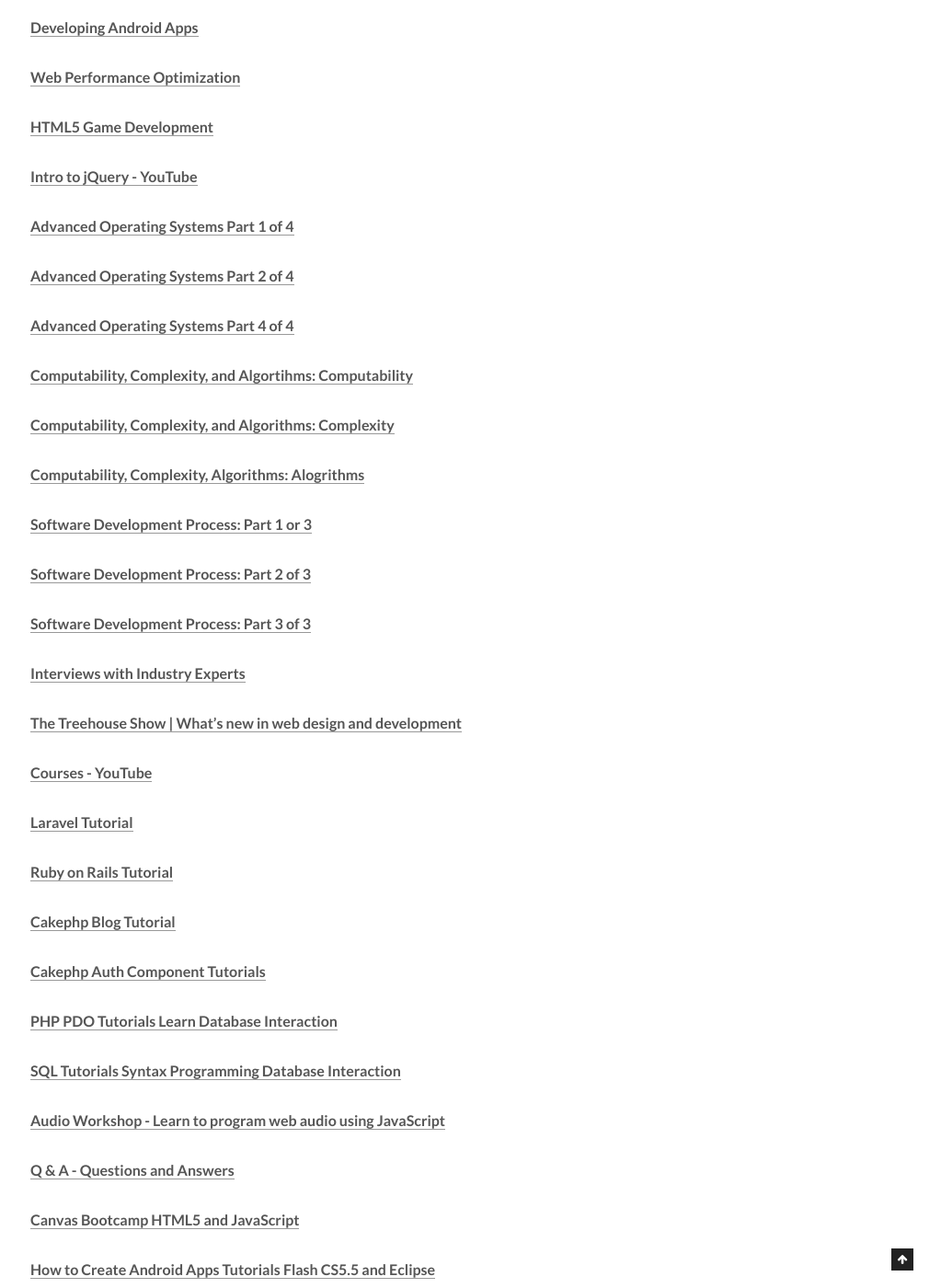
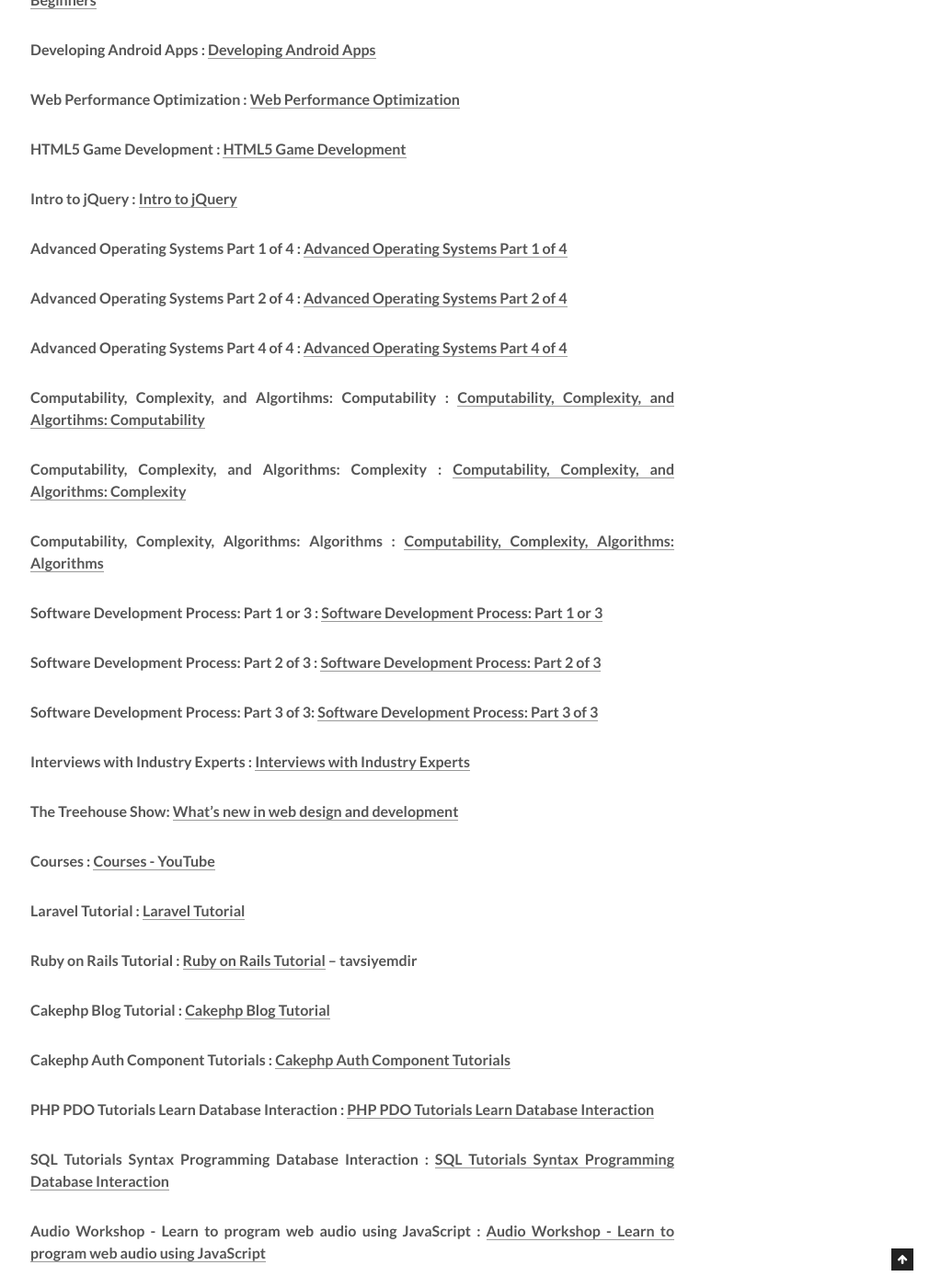
Before and after one commit to sergenp/sergenp.github.io, a Jekyll site: the page built from _posts/2016-11-19-youtubetutlar-tut.md, in a window 1280 px wide and 1400 px high, scrolled down 5146 px. Shown: the whole window at 92% size, without its empty margins (257-1280 px from the left). Built offline with Jekyll 4.4.1, drawn with Linux system fonts in a browser that asks for light colours; some of the changed text lies outside the part shown.

Commit message:
Update 2016-11-19-youtubetutlar-tut.md

```diff
--- a/_posts/2016-11-19-youtubetutlar-tut.md
+++ b/_posts/2016-11-19-youtubetutlar-tut.md
@@ -40,19 +40,19 @@
 
 #### Physics Puzzle Game Development w/ Construct 2 Playlist thenewboston : [Physics Puzzle Game Development w/ Construct 2 Playlist](https://www.youtube.com/playlist?list=PL6gx4Cwl9DGDexNbWi0uPBP6buduUZO3Q)
 
-#### [C Programming Tutorials](https://www.youtube.com/playlist?list=PL6gx4Cwl9DGAKIXv8Yr6nhGJ9Vlcjyymq)
+#### C Programming Tutorials:[C Programming Tutorials](https://www.youtube.com/playlist?list=PL6gx4Cwl9DGAKIXv8Yr6nhGJ9Vlcjyymq)
 
 #### Java Game Development with Slick Playlist thenewboston : [Java Game Development with Slick Playlist](https://www.youtube.com/playlist?list=PL210C2267A8922854)
 
 #### R Programming Tutorials Playlist thenewboston : [R Programming Tutorials Playlist](https://www.youtube.com/playlist?list=PL6gx4Cwl9DGCzVMGCPi1kwvABu7eWv08P)
 
-#### [Python GUI with Tkinter Playlist](https://www.youtube.com/playlist?list=PL6gx4Cwl9DGBwibXFtPtflztSNPGuIB_d)
+#### Python GUI with Tkinter Playlist : [Python GUI with Tkinter Playlist](https://www.youtube.com/playlist?list=PL6gx4Cwl9DGBwibXFtPtflztSNPGuIB_d)
 
-#### [Responsive Web Design Playlist](https://www.youtube.com/playlist?list=PL6gx4Cwl9DGBaTsb1nse1UU48d_q7glGT)
+#### Responsive Web Design Playlist : [Responsive Web Design Playlist](https://www.youtube.com/playlist?list=PL6gx4Cwl9DGBaTsb1nse1UU48d_q7glGT)
 
-#### [Python 3.4 Programming Tutorials](https://www.youtube.com/playlist?list=PL6gx4Cwl9DGAcbMi1sH6oAMk4JHw91mC_)
+#### Python 3.4 Programming Tutorials : [Python 3.4 Programming Tutorials](https://www.youtube.com/playlist?list=PL6gx4Cwl9DGAcbMi1sH6oAMk4JHw91mC_)
 
-#### [Pygame (Python Game Development) Playlist](https://www.youtube.com/playlist?list=PL6gx4Cwl9DGAjkwJocj7vlc_mFU-4wXJq)
+#### Pygame (Python Game Development) Playlist: [Pygame (Python Game Development) Playlist](https://www.youtube.com/playlist?list=PL6gx4Cwl9DGAjkwJocj7vlc_mFU-4wXJq)
 
 #### Node.js Tutorials for Beginners thenewboston :[ Node.js Tutorials for Beginners](https://www.youtube.com/playlist?list=PL6gx4Cwl9DGBMdkKFn3HasZnnAqVjzHn_)
 
@@ -96,7 +96,7 @@
 
 #### WordPress Tutorials Abdul Khan : [WordPress Tutorials](https://www.youtube.com/playlist?list=PL3oMl9a6mutmSV03tKWD3FA8jEuR5UdEc)
 
-#### [PHP Tutorials - YouTube](https://www.youtube.com/playlist?list=PL3oMl9a6mutnj7MgaxJaa3jPv-8aGyG6y)
+#### PHP Tutorials - YouTube : [PHP Tutorials - YouTube](https://www.youtube.com/playlist?list=PL3oMl9a6mutnj7MgaxJaa3jPv-8aGyG6y)
 
 #### PHP Registration form Abdul Khan :[ PHP Registration form (Complete)](https://www.youtube.com/playlist?list=PL3oMl9a6mutmCqVoHrhFd5LpQUbZR128v)
 
@@ -110,29 +110,29 @@
 
 #### How To Make Your First Website LevelUpTuts :[ How To Make Your First Website](https://www.youtube.com/playlist?list=PLLnpHn493BHHhCVlCRhAMpeFwDH2BTE3p)
 
-#### [PostCSS Tutorials](https://www.youtube.com/playlist?list=PLLnpHn493BHFvjZzyYrQP0RTsG-Al7j9m)
+#### PostCSS Tutorials : [PostCSS Tutorials](https://www.youtube.com/playlist?list=PLLnpHn493BHFvjZzyYrQP0RTsG-Al7j9m)
 
-#### [Drupal Theming - Adaptive Theme](https://www.youtube.com/playlist?list=PLLnpHn493BHHjphLKxHkqkrZ33Z0FeiMK)
+#### Drupal Theming - Adaptive Theme : [Drupal Theming - Adaptive Theme](https://www.youtube.com/playlist?list=PLLnpHn493BHHjphLKxHkqkrZ33Z0FeiMK)
 
 #### Polymer 1.0 Tutorials LevelUpTuts : [Polymer 1.0 Tutorials](https://www.youtube.com/playlist?list=PLLnpHn493BHGhoGAb2PRKzv4Zw3QoatK-)
 
 #### AngularJS For Everyone LevelUpTuts : [AngularJS For Everyone](https://www.youtube.com/playlist?list=PLLnpHn493BHF6utwkwpo7RN-GPg1sZhvK)
 
-#### [Magento Community Tutorials](https://www.youtube.com/playlist?list=PL3B0BAAF482B16EAB)
+#### Magento Community Tutorials : [Magento Community Tutorials](https://www.youtube.com/playlist?list=PL3B0BAAF482B16EAB)
 
-#### [Drupal 7 Tutorials](https://www.youtube.com/playlist?list=PL15BE2E8313A4E809)
+#### Drupal 7 Tutorials : [Drupal 7 Tutorials](https://www.youtube.com/playlist?list=PL15BE2E8313A4E809)
 
-#### [Sass Tutorials LevelUpTuts](https://www.youtube.com/playlist?list=PL2CB1F80266E986EA)
+#### Sass Tutorials LevelUpTuts : [Sass Tutorials LevelUpTuts](https://www.youtube.com/playlist?list=PL2CB1F80266E986EA)
 
-#### [Drupal Tutorials - The Complete Omega 4 Course](https://www.youtube.com/playlist?list=PLLnpHn493BHH5nnK2dKE_42l1oXA6Tq6H)
+#### Drupal Tutorials - The Complete Omega 4 Course : [Drupal Tutorials - The Complete Omega 4 Course](https://www.youtube.com/playlist?list=PLLnpHn493BHH5nnK2dKE_42l1oXA6Tq6H)
 
-#### [Sublime Text Tutorial LevelUpTuts](https://www.youtube.com/playlist?list=PLLnpHn493BHEYF4EX3sAhVG2rTqCvLnsP)
+#### Sublime Text Tutorial LevelUpTuts : [Sublime Text Tutorial](https://www.youtube.com/playlist?list=PLLnpHn493BHEYF4EX3sAhVG2rTqCvLnsP)
 
 #### Android Development Tutorials LevelUpTuts : [Android Development Tutorials](https://www.youtube.com/playlist?list=PLLnpHn493BHF33bSvIA0ySchxXkrib8TK)
 
 #### Compass Tutorials LevelUpTuts :[Compass Tutorials](https://www.youtube.com/playlist?list=PL45DD77A4CCA76ED3)
 
-#### [WordPress Basics LevelUpTuts](https://www.youtube.com/playlist?list=PLC5E59DD6D84D34DC)
+#### WordPress Basics LevelUpTuts : [WordPress Basics](https://www.youtube.com/playlist?list=PLC5E59DD6D84D34DC)
 
 #### Customizing WordPress LevelUpTuts : [Customizing WordPress](https://www.youtube.com/playlist?list=PLLnpHn493BHGACfv4rC29kJamYMtw34D9)
 
@@ -164,51 +164,51 @@
 
 #### Web Development Tutorials For Beginners LearnCode.Academy : [Web Development Tutorials For Beginners](https://www.youtube.com/playlist?list=PLoYCgNOIyGAB_8_iq1cL8MVeun7cB6eNc)
 
-#### [Developing Android Apps](https://www.youtube.com/playlist?list=PLAwxTw4SYaPnMwH5-FNkErnnq_aSy706S)
+#### Developing Android Apps : [Developing Android Apps](https://www.youtube.com/playlist?list=PLAwxTw4SYaPnMwH5-FNkErnnq_aSy706S)
 
-#### [Web Performance Optimization](https://www.youtube.com/playlist?list=PLAwxTw4SYaPmKmNX-INgcxQWf30KuWa_A)
+#### Web Performance Optimization : [Web Performance Optimization](https://www.youtube.com/playlist?list=PLAwxTw4SYaPmKmNX-INgcxQWf30KuWa_A)
 
-#### [HTML5 Game Development](https://www.youtube.com/playlist?list=PLAwxTw4SYaPlUUkh6txMRXE-w-6N1Z225)
+#### HTML5 Game Development : [HTML5 Game Development](https://www.youtube.com/playlist?list=PLAwxTw4SYaPlUUkh6txMRXE-w-6N1Z225)
 
-#### [Intro to jQuery - YouTube](https://www.youtube.com/playlist?list=PLAwxTw4SYaPkk4k42lGH3l-MlojoNFBFI)
+#### Intro to jQuery : [Intro to jQuery](https://www.youtube.com/playlist?list=PLAwxTw4SYaPkk4k42lGH3l-MlojoNFBFI)
 
-#### [Advanced Operating Systems Part 1 of 4](https://www.youtube.com/playlist?list=PLAwxTw4SYaPkKfusBLVfklgfdcB3BNpwX)
+#### Advanced Operating Systems Part 1 of 4 : [Advanced Operating Systems Part 1 of 4](https://www.youtube.com/playlist?list=PLAwxTw4SYaPkKfusBLVfklgfdcB3BNpwX)
 
-#### [Advanced Operating Systems Part 2 of 4](https://www.youtube.com/playlist?list=PLAwxTw4SYaPm4vV1XbFV93ZuT2saSq1hO)
+#### Advanced Operating Systems Part 2 of 4 : [Advanced Operating Systems Part 2 of 4](https://www.youtube.com/playlist?list=PLAwxTw4SYaPm4vV1XbFV93ZuT2saSq1hO)
 
-#### [Advanced Operating Systems Part 4 of 4](https://www.youtube.com/playlist?list=PLAwxTw4SYaPmfaiuzJcK3tNoeKlvRR990)
+#### Advanced Operating Systems Part 4 of 4 : [Advanced Operating Systems Part 4 of 4](https://www.youtube.com/playlist?list=PLAwxTw4SYaPmfaiuzJcK3tNoeKlvRR990)
 
-#### [Computability, Complexity, and Algortihms: Computability](https://www.youtube.com/playlist?list=PLAwxTw4SYaPnOLuiqtLyKu08FyKdX7Dut)
+#### Computability, Complexity, and Algortihms: Computability : [Computability, Complexity, and Algortihms: Computability](https://www.youtube.com/playlist?list=PLAwxTw4SYaPnOLuiqtLyKu08FyKdX7Dut)
 
-#### [Computability, Complexity, and Algorithms: Complexity](https://www.youtube.com/playlist?list=PLAwxTw4SYaPmdtCSyH7lMfm75KSpWMj8K)
+#### Computability, Complexity, and Algorithms: Complexity : [Computability, Complexity, and Algorithms: Complexity](https://www.youtube.com/playlist?list=PLAwxTw4SYaPmdtCSyH7lMfm75KSpWMj8K)
 
-#### [Computability, Complexity, Algorithms: Alogrithms](https://www.youtube.com/playlist?list=PLAwxTw4SYaPkbWSEj_1iO7rILlWDJImW4)
+#### Computability, Complexity, Algorithms: Algorithms : [Computability, Complexity, Algorithms: Algorithms](https://www.youtube.com/playlist?list=PLAwxTw4SYaPkbWSEj_1iO7rILlWDJImW4)
 
-#### [Software Development Process: Part 1 or 3](https://www.youtube.com/playlist?list=PLAwxTw4SYaPkNAtqsKcFkUGpf4j67NBaz)
+#### Software Development Process: Part 1 or 3 : [Software Development Process: Part 1 or 3](https://www.youtube.com/playlist?list=PLAwxTw4SYaPkNAtqsKcFkUGpf4j67NBaz)
 
-#### [Software Development Process: Part 2 of 3](https://www.youtube.com/playlist?list=PLAwxTw4SYaPm8PAGH7ov2Bj-nG4sXgCtJ)
+#### Software Development Process: Part 2 of 3 : [Software Development Process: Part 2 of 3](https://www.youtube.com/playlist?list=PLAwxTw4SYaPm8PAGH7ov2Bj-nG4sXgCtJ)
 
-#### [Software Development Process: Part 3 of 3](https://www.youtube.com/playlist?list=PLAwxTw4SYaPkoQFThzsc9e7Fe3QV_KJCs)
+#### Software Development Process: Part 3 of 3: [Software Development Process: Part 3 of 3](https://www.youtube.com/playlist?list=PLAwxTw4SYaPkoQFThzsc9e7Fe3QV_KJCs)
 
-#### [Interviews with Industry Experts](https://www.youtube.com/playlist?list=PLuC2HflhhpLEeySObYZSS7MUaefVm7lfc)
+#### Interviews with Industry Experts : [Interviews with Industry Experts](https://www.youtube.com/playlist?list=PLuC2HflhhpLEeySObYZSS7MUaefVm7lfc)
 
-#### [The Treehouse Show | What's new in web design and development](https://www.youtube.com/playlist?list=PLFDA5B0CD72326128)
+#### The Treehouse Show: [What's new in web design and development](https://www.youtube.com/playlist?list=PLFDA5B0CD72326128)
 
-#### [Courses - YouTube](https://www.youtube.com/playlist?list=PLuC2HflhhpLHMAaSLNe6akycrqodpz2GY)
+#### Courses : [Courses - YouTube](https://www.youtube.com/playlist?list=PLuC2HflhhpLHMAaSLNe6akycrqodpz2GY)
 
-#### [Laravel Tutorial](https://www.youtube.com/playlist?list=PL09BB956FCFB5C5FD)
+#### Laravel Tutorial : [Laravel Tutorial](https://www.youtube.com/playlist?list=PL09BB956FCFB5C5FD)
 
-#### [Ruby on Rails Tutorial](https://www.youtube.com/playlist?list=PLAC08CE3187BC75F1)
+#### Ruby on Rails Tutorial : [Ruby on Rails Tutorial](https://www.youtube.com/playlist?list=PLAC08CE3187BC75F1) -- tavsiyemdir
 
-#### [Cakephp Blog Tutorial](https://www.youtube.com/playlist?list=PL9B2E2E37CCB661D6)
+#### Cakephp Blog Tutorial : [Cakephp Blog Tutorial](https://www.youtube.com/playlist?list=PL9B2E2E37CCB661D6)
 
-#### [Cakephp Auth Component Tutorials](https://www.youtube.com/playlist?list=PL20D663BEC6319E36)
+#### Cakephp Auth Component Tutorials : [Cakephp Auth Component Tutorials](https://www.youtube.com/playlist?list=PL20D663BEC6319E36)
 
-#### [PHP PDO Tutorials Learn Database Interaction](https://www.youtube.com/playlist?list=PLlkGN-8wjPHV1mPbeoEedZqd5fvRMdcsN)
+#### PHP PDO Tutorials Learn Database Interaction : [PHP PDO Tutorials Learn Database Interaction](https://www.youtube.com/playlist?list=PLlkGN-8wjPHV1mPbeoEedZqd5fvRMdcsN)
 
-#### [SQL Tutorials Syntax Programming Database Interaction](https://www.youtube.com/playlist?list=PLlkGN-8wjPHW-N5ExHsjNVhQFC-nPBn4y)
+#### SQL Tutorials Syntax Programming Database Interaction : [SQL Tutorials Syntax Programming Database Interaction](https://www.youtube.com/playlist?list=PLlkGN-8wjPHW-N5ExHsjNVhQFC-nPBn4y)
 
-#### [Audio Workshop - Learn to program web audio using JavaScript](https://www.youtube.com/playlist?list=PLlkGN-8wjPHU8nOkwBtVusgSahMiU9-et)
+#### Audio Workshop - Learn to program web audio using JavaScript : [Audio Workshop - Learn to program web audio using JavaScript](https://www.youtube.com/playlist?list=PLlkGN-8wjPHU8nOkwBtVusgSahMiU9-et)
 
 #### [Q & A - Questions and Answers](https://www.youtube.com/playlist?list=PLlkGN-8wjPHUWmlcnl3cBKw5Q_ENjNOKw)
 
```
Also changed, not shown: other parts of _posts/2016-11-19-youtubetutlar-tut.md (+1 -1 lines).
